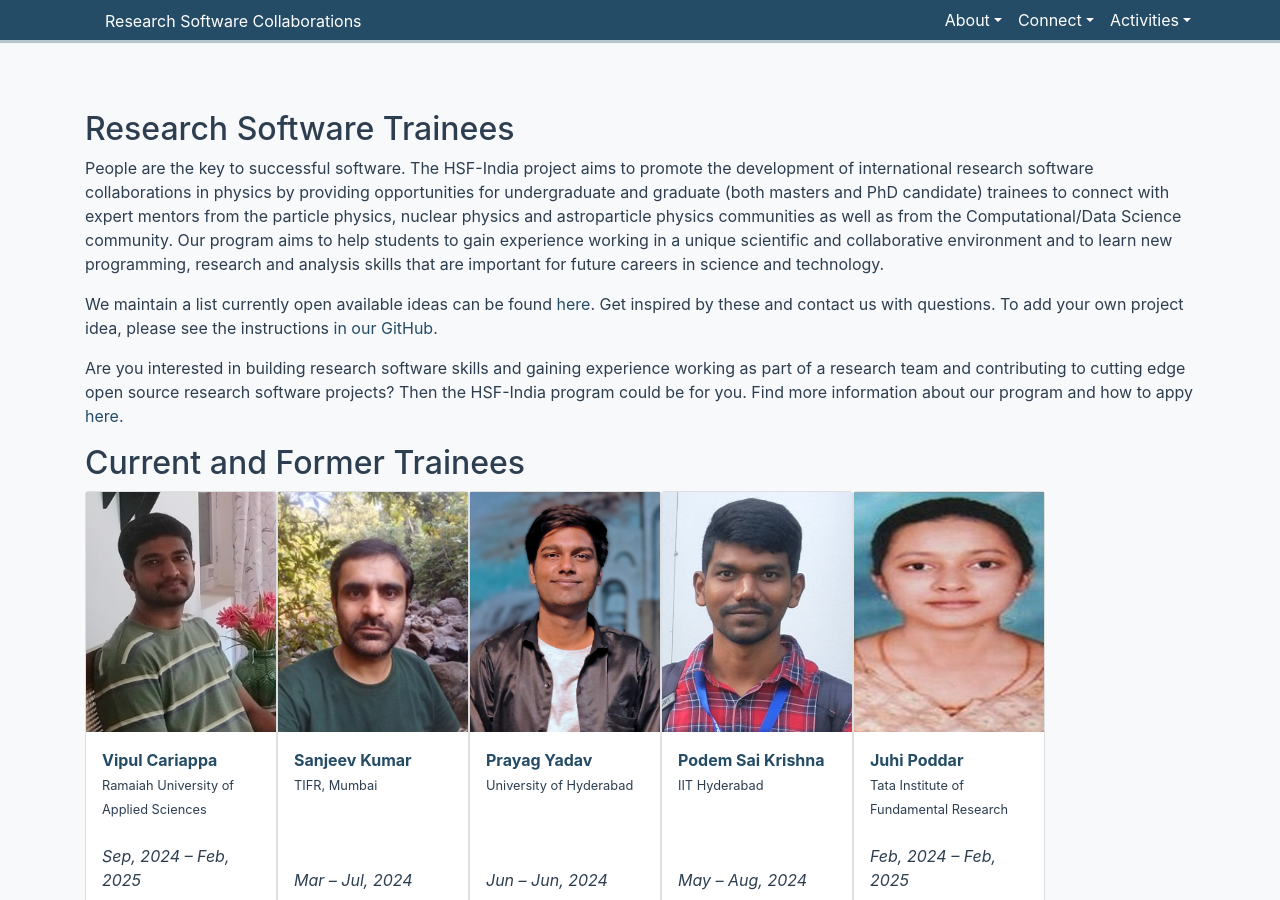
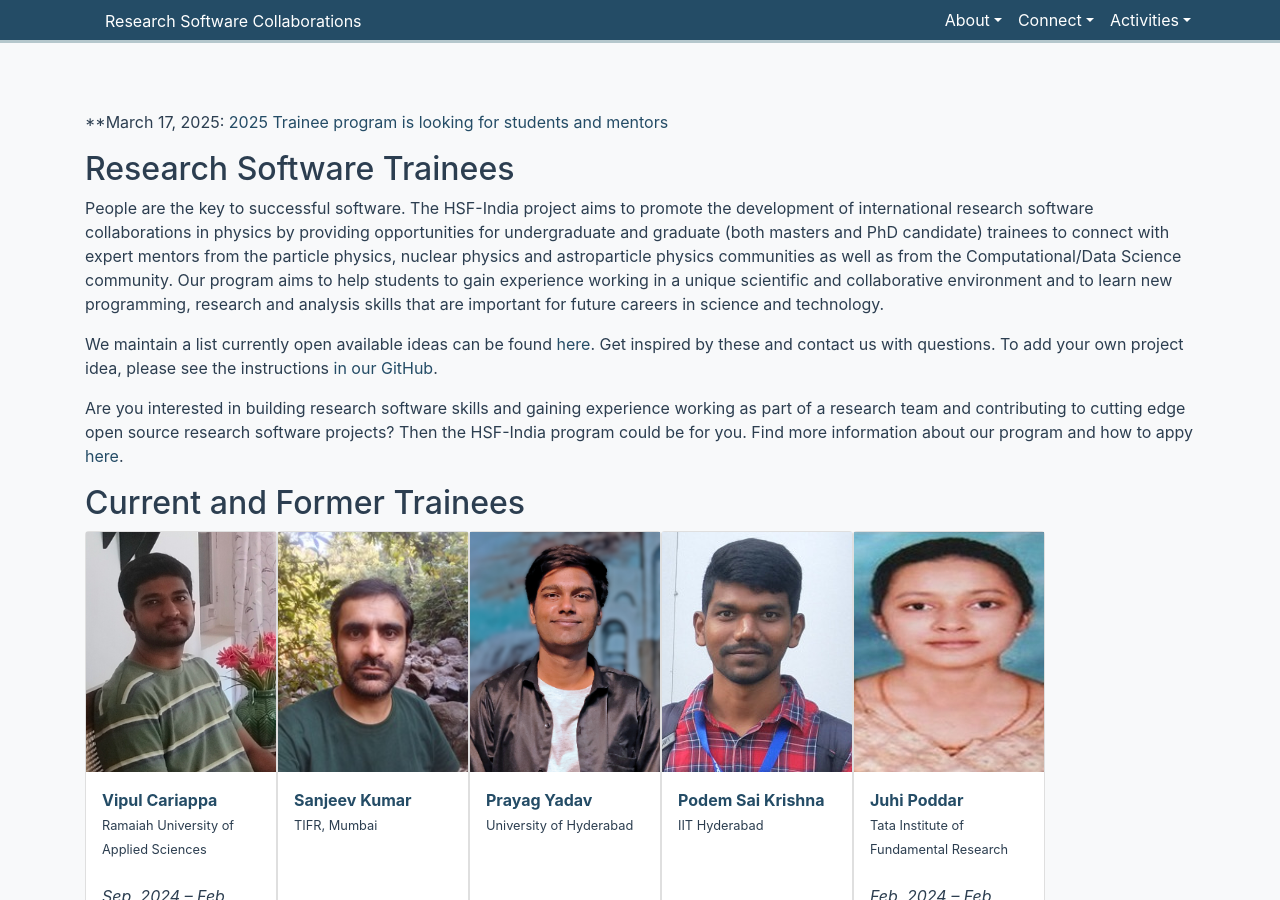
Before and after one commit to research-software-collaborations/research-software-collaborations.github.io, a Jekyll site: the page built from pages/trainees.md, in a window 1280 px wide and 900 px high. Built offline with Jekyll 4.4.1, drawn with Linux system fonts in a browser that asks for light colours; cached includes are drawn as plain includes.

Commit message:
Update trainees.md

```diff
--- a/pages/trainees.md
+++ b/pages/trainees.md
@@ -3,6 +3,9 @@ permalink: /trainees.html
 layout: default
 title: Research Software Trainees and Fellowships
 ---
+
+**March 17, 2025: [2025 Trainee program is looking for students and mentors](https://research-software-collaborations.org/trainee_program.html)
+
 
 ## Research Software Trainees
 
```
